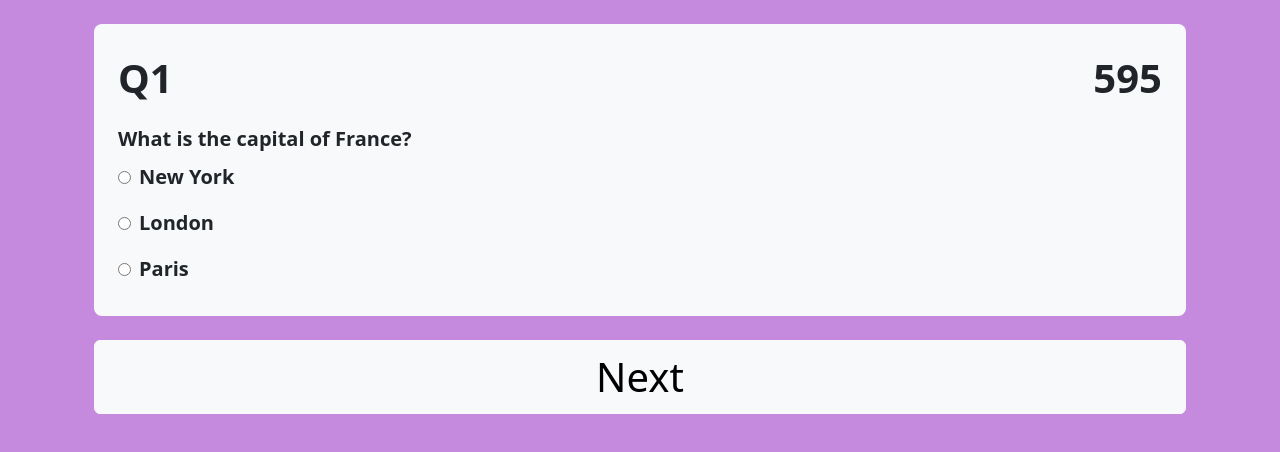
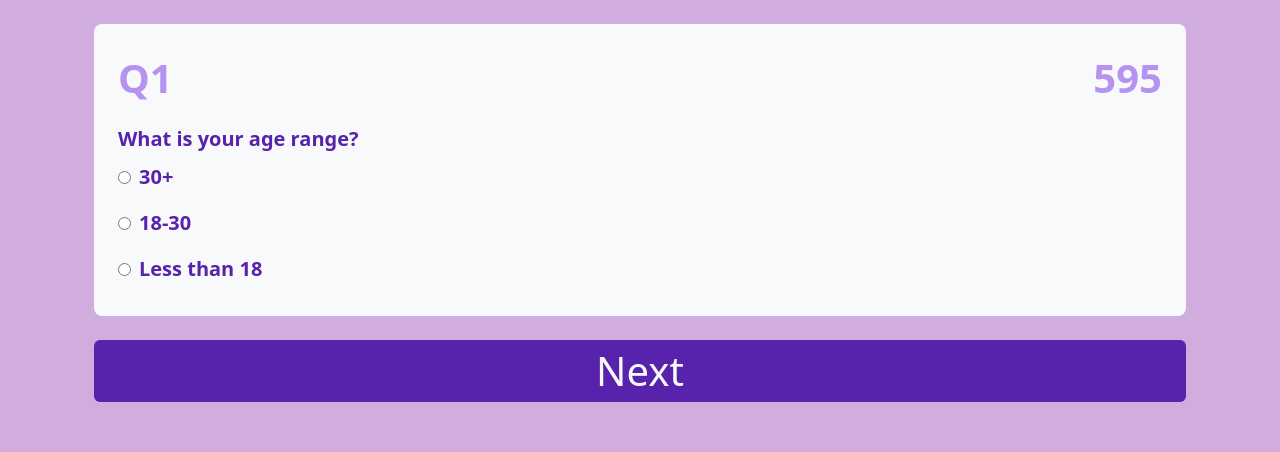
Before and after one commit to kanzff/made-indonesia, a React (Create React App) app: page / in a window 1280 px wide. Shown: the top 452 px of the page. Built offline with nearby package versions, Linux system fonts and the light colour scheme.

Commit message:
changge question

```diff
--- a/src/App.js
+++ b/src/App.js
@@ -1,45 +1,8 @@
 
 import React, { useEffect, useState } from 'react';
+import { questions } from './questions';
 
 export default function App() {
-	const questions = [
-		{
-      id: 1,
-			questionText: 'What is the capital of France?',
-			answerOptions: [
-				{ answerText: 'New York'},
-				{ answerText: 'London'},
-				{ answerText: 'Paris'},
-			],
-		},
-		{
-      id: 2,
-			questionText: 'Who is CEO of Tesla?',
-			answerOptions: [
-				{ answerText: 'Jeff Bezos'},
-				{ answerText: 'Elon Musk'},
-				{ answerText: 'Bill Gates'},
-			],
-		},
-		{
-      id: 3,
-			questionText: 'The iPhone was created by which company?',
-			answerOptions: [
-				{ answerText: 'Apple'},
-				{ answerText: 'Intel'},
-				{ answerText: 'Amazon'},
-			],
-		},
-		{
-      id: 4,
-			questionText: 'How many Harry Potter books are there?',
-			answerOptions: [
-				{ answerText: '4'},
-				{ answerText: '6'},
-				{ answerText: '7'},
-			],
-		},
-	];
 
 	const [currentQuestion, setCurrentQuestion] = useState(0);
 	const [counter, setCounter] = useState(600)
@@ -105,19 +68,19 @@ export default function App() {
 		<div className='app'>
 			<div className='container justify-content-center fw-bold'>
 				{surveyDone ? (
-					<div className='row p-4'>
+					<div className='row p-4 message'>
 						<div className='col score-section p-4 mb-4 bg-light rounded-3 fs-5'>
 							<div>
 								Thank you for filling the survey
-								{JSON.stringify(answer)}
+								{/* {JSON.stringify(answer)} */}
 							</div>
 						</div>
-						<button className='btn btn-light rounded fs-1' onClick={() => restartSurvey()}>Restart</button>
+						<button className='button rounded fs-1' onClick={() => restartSurvey()}>Restart</button>
 					</div>
 				) : (
-					<div className='row p-4 question'>
-						<div className='col p-4 mb-4 bg-light rounded-3 question-body fs-5'>
-							<div className='row fs-1'>
+					<div className='row p-4'>
+						<div className='col p-4 mb-4 bg-light rounded-3 question fs-5'>
+							<div className='row question-head fs-1'>
 								<div className='col question-count'>
 									<p>Q{currentQuestion + 1}</p>
 								</div>
@@ -137,7 +100,9 @@ export default function App() {
 								})}
 							</div>
 						</div>
-						<button className='btn btn-light rounded fs-1' onClick={() => handleAnswerOptionClick()}>Next</button>
+						{/* <div className='button'> */}
+							<button className='button rounded fs-1' onClick={() => handleAnswerOptionClick()}>Next</button>
+						{/* </div> */}
 					</div>
 				)}
 			</div>
--- a/src/index.css
+++ b/src/index.css
@@ -1,30 +1,54 @@
-/* body {
-  margin: 0;
-  font-family: -apple-system, BlinkMacSystemFont, 'Segoe UI', 'Roboto', 'Oxygen',
-    'Ubuntu', 'Cantarell', 'Fira Sans', 'Droid Sans', 'Helvetica Neue',
-    sans-serif;
-  -webkit-font-smoothing: antialiased;
-  -moz-osx-font-smoothing: grayscale;
-}
-
-code {
-  font-family: source-code-pro, Menlo, Monaco, Consolas, 'Courier New',
-    monospace;
-} */
-/* * {
-    font-size: 1.1rem;
-    font-weight: bold;
-  } */
 
 .app {
   height: 100vh;
-  background: rgb(197, 138, 221);
+  background: rgb(208, 172, 223);
 }
 
-/* .question {
-  margin-top: 20px;
+.question, .message {
+  color: #5722ac
 }
 
-.question-body {
-  padding: 1rem;
+.question-head {
+  color: #b793f1
+}
+
+/* .button {
+  background-color: #5722ac;
+  color: #f8f9fa;
 } */
+
+.button {
+  position: relative;
+  background-color: #5722ac;
+  border: none;
+  color: #f8f9fa;
+  text-align: center;
+  transition-duration: 0.4s;
+  text-decoration: none;
+  overflow: hidden;
+  cursor: pointer;
+}
+
+.button:after {
+  content: "";
+  background: #f1f1f1;
+  display: block;
+  position: absolute;
+  padding-top: 300%;
+  padding-left: 350%;
+  margin-left: -20px !important;
+  margin-top: -120%;
+  opacity: 0;
+  transition: all 0.8s
+}
+
+.button:active:after {
+  padding: 0;
+  margin: 0;
+  opacity: 1;
+  transition: 0s
+}
+
+input[type=radio] {
+  accent-color: #5722ac;
+}
--- /dev/null
+++ b/src/questions.js
@@ -0,0 +1,92 @@
+export const questions = [
+  {
+    id: 1,
+    questionText: 'What is your age range?',
+    answerOptions: [
+      { answerText: '30+'},
+      { answerText: '18-30'},
+      { answerText: 'Less than 18'},
+    ],
+  },
+  {
+    id: 2,
+    questionText: 'How often do you use the internet?',
+    answerOptions: [
+      { answerText: '12 hr/day'},
+      { answerText: '6+ hr/day'},
+      { answerText: 'Less than 6 hr/day'},
+    ],
+  },
+  {
+    id: 3,
+    questionText: 'Do you use social media often?',
+    answerOptions: [
+      { answerText: 'Often'},
+      { answerText: 'Sometimes'},
+      { answerText: 'Rarely'},
+    ],
+  },
+  {
+    id: 4,
+    questionText: 'Which social media app you used the most?',
+    answerOptions: [
+      { answerText: 'Twitter'},
+      { answerText: 'Facebook'},
+      { answerText: 'Instagram'},
+    ],
+  },
+  {
+    id: 5,
+    questionText: 'How often do you check on your social media account?',
+    answerOptions: [
+      { answerText: 'Hourly'},
+      { answerText: 'Daily'},
+      { answerText: 'Once in 2 - 3 days'},
+    ],
+  },
+  {
+    id: 6,
+    questionText: 'Do you often use social media before going to be?',
+    answerOptions: [
+      { answerText: 'Yes'},
+      { answerText: 'No'},
+      { answerText: 'Don\'t remember'},
+    ],
+  },
+  {
+    id: 7,
+    questionText: 'Do you use online shopping app often?',
+    answerOptions: [
+      { answerText: 'Often'},
+      { answerText: 'Sometimes'},
+      { answerText: 'Rarely'},
+    ],
+  },
+  {
+    id: 8,
+    questionText: 'Which online shopping app you used the most?',
+    answerOptions: [
+      { answerText: 'Amazon'},
+      { answerText: 'Aliexpress'},
+      { answerText: 'Alibaba'},
+    ],
+  },
+  {
+    id: 9,
+    questionText: 'Do you prefer online shopping over traditional shopping?',
+    answerOptions: [
+      { answerText: 'Yes'},
+      { answerText: 'No'},
+      { answerText: 'Neutral'},
+    ],
+  },
+  {
+    id: 10,
+    questionText: 'Have you ever got scammed when online shopping?',
+    answerOptions: [
+      { answerText: 'Yes'},
+      { answerText: 'No'},
+      { answerText: 'Don\'t remember'},
+    ],
+  },
+];
```
